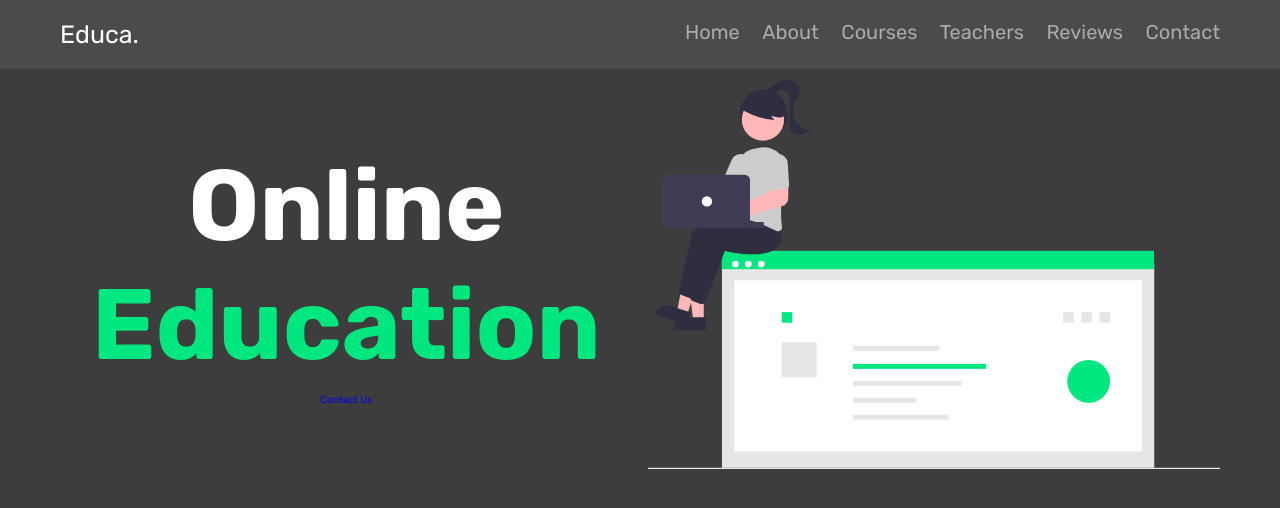
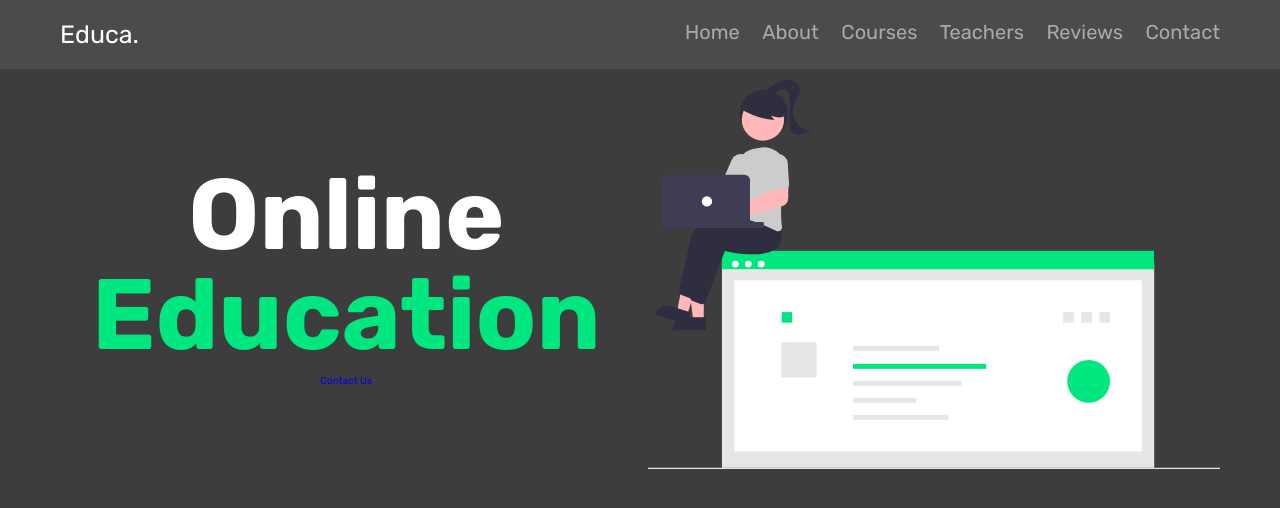
Before and after one commit to circle-invitability/Educa, a plain HTML site: page index.htm in a window 1280 px wide. Drawn offline with Linux system fonts and the light colour scheme.

Commit message:
line-height

```diff
--- a/style.css
+++ b/style.css
@@ -120,9 +120,10 @@
    margin-bottom: 1rem;
    font-size: 10rem;
    color: var(--white);
+   line-height: 1;
  }
 
- .home .row .content span {
+ .home .row .content h3 span {
    color: var(--green);
  }
 
```
